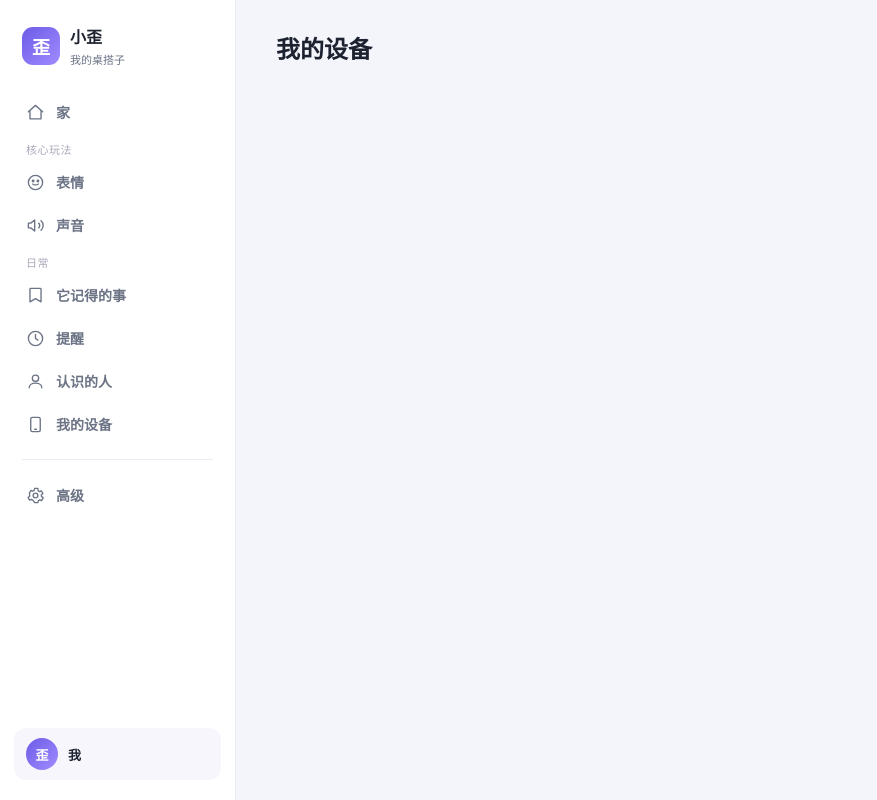
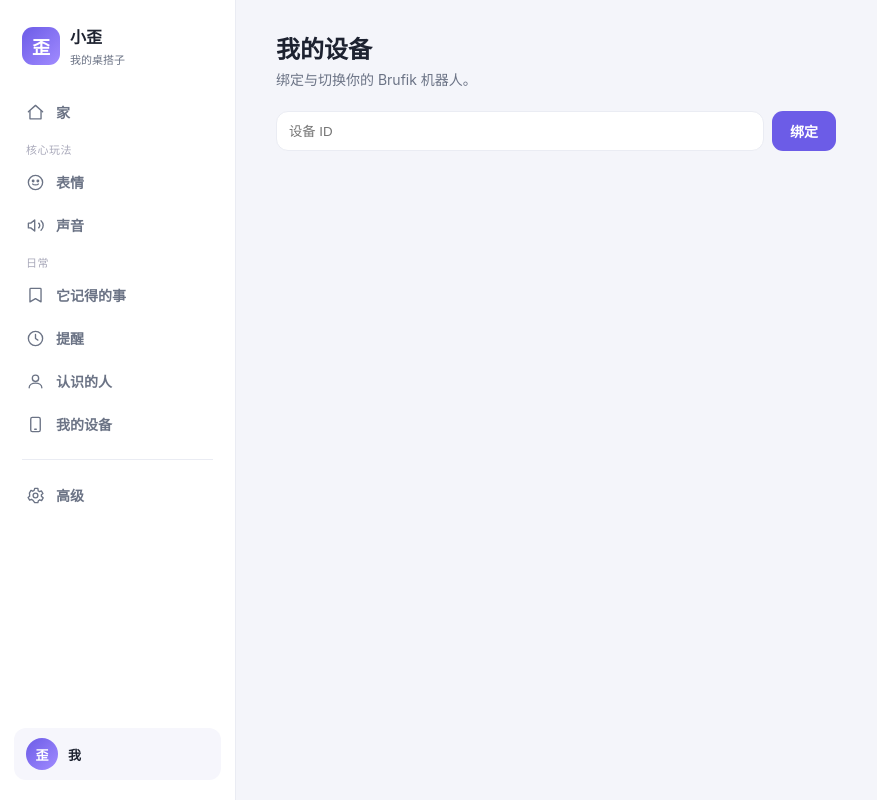
Before and after one commit to OpenDeskBot/brufik_in_one, a Python web app: template service/deskbot-server/src/deskbot_server/web/templates/app2c/devices.html in a window 1280 px wide. Shown: the whole page, without its empty margins (0-877 px from the left). Run offline with Jinja, Linux system fonts and the light colour scheme; the template is opened without the code that fills it, so the values that code supplies are empty.

Commit message:
feat(web2c): reminders/people/devices pages via existing /app/api/*
Co-Authored-By: Claude Opus 4.8 <noreply@anthropic.com>

```diff
--- a/service/deskbot-server/src/deskbot_server/web/templates/app2c/devices.html
+++ b/service/deskbot-server/src/deskbot_server/web/templates/app2c/devices.html
@@ -1,2 +1,29 @@
 {% extends "base_2c.html" %}
-{% block content %}<div class="pagehd"><div><h1>我的设备</h1></div></div>{% endblock %}
+{% block page_title %}我的设备 · 小歪{% endblock %}
+{% block extra_head %}<script src="{{ url_for('static', filename='vendor/vue.global.prod.min.js') }}"></script>{% endblock %}
+{% block content %}
+<div class="pagehd"><div><h1>我的设备</h1><p>绑定与切换你的 Brufik 机器人。</p></div></div>
+<div id="app">
+  <div class="dev" v-for="d in devices" :key="d.device_id">
+    <div class="di">🤖</div>
+    <div style="flex:1"><b>[[ d.display_name ]]</b><br><small>[[ d.device_id ]]</small></div>
+    <button class="btn" :class="d.device_id===current?'primary':'ghost'" @click="select(d)">[[ d.device_id===current?'当前':'切换' ]]</button>
+  </div>
+  <div style="display:flex;gap:8px;margin-top:14px;max-width:560px">
+    <input v-model="newId" placeholder="设备 ID" style="flex:1;padding:10px 12px;border:1px solid var(--line);border-radius:12px">
+    <button class="btn primary" @click="bind">绑定</button>
+  </div>
+  <p class="lead" v-if="msg">[[ msg ]]</p>
+</div>
+{% endblock %}
+{% block scripts %}
+<script>
+const { createApp } = Vue;
+createApp({ delimiters:['[[',']]'], data(){return{devices:[],current:'',newId:'',msg:''};},
+  methods:{
+    async load(){ const r=await (await fetch('/app/api/devices')).json(); if(r.ok){ this.devices=r.devices||[]; this.current=r.current_device_id||''; } },
+    async select(d){ const r=await (await fetch('/app/api/devices/select',{method:'POST',headers:{'Content-Type':'application/json'},body:JSON.stringify({device_id:d.device_id})})).json(); if(r.ok){ this.current=r.current_device_id; } },
+    async bind(){ const id=this.newId.trim(); if(!id) return; const r=await (await fetch('/app/api/devices',{method:'POST',headers:{'Content-Type':'application/json'},body:JSON.stringify({device_id:id})})).json(); if(r.ok){ this.newId=''; this.load(); } else this.msg=r.error||'绑定失败'; } },
+  mounted(){ this.load(); } }).mount('#app');
+</script>
+{% endblock %}
```
Also changed, not shown: service/deskbot-server/src/deskbot_server/web/templates/app2c/people.html (+24 -1 lines), service/deskbot-server/src/deskbot_server/web/templates/app2c/reminders.html (+24 -1 lines).
